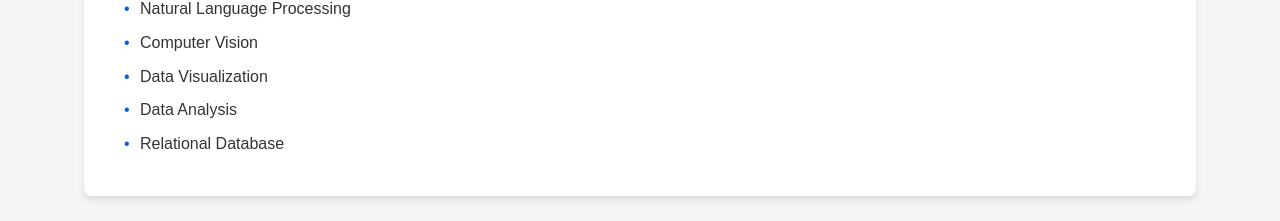
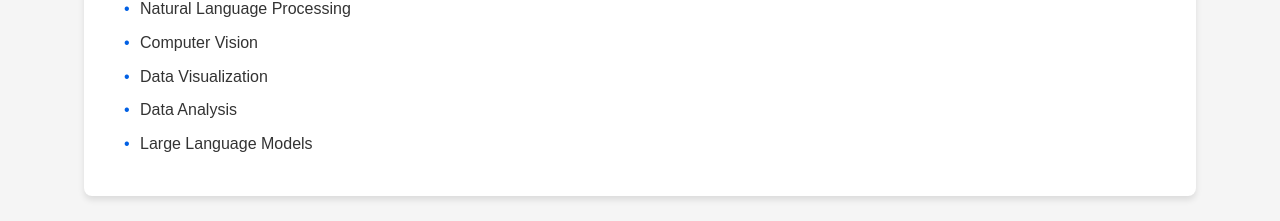
Before and after one commit to FTsune/portfolio, a React (Create React App) app: page / in a window 1280 px wide. Shown: the part 1516-1737 px from the top of the page. Built offline with nearby package versions, Linux system fonts and the light colour scheme.

Commit message:
Update CV/info.

```diff
--- a/src/components/About.tsx
+++ b/src/components/About.tsx
@@ -20,7 +20,7 @@ const About: React.FC = () => {
     "Computer Vision",
     "Data Visualization",
     "Data Analysis",
-    "Relational Database"
+    "Large Language Models"
   ];
 
   const achievements = [
```
Also changed, not shown: 1 other file (tests, documents, lock files or other folders).
